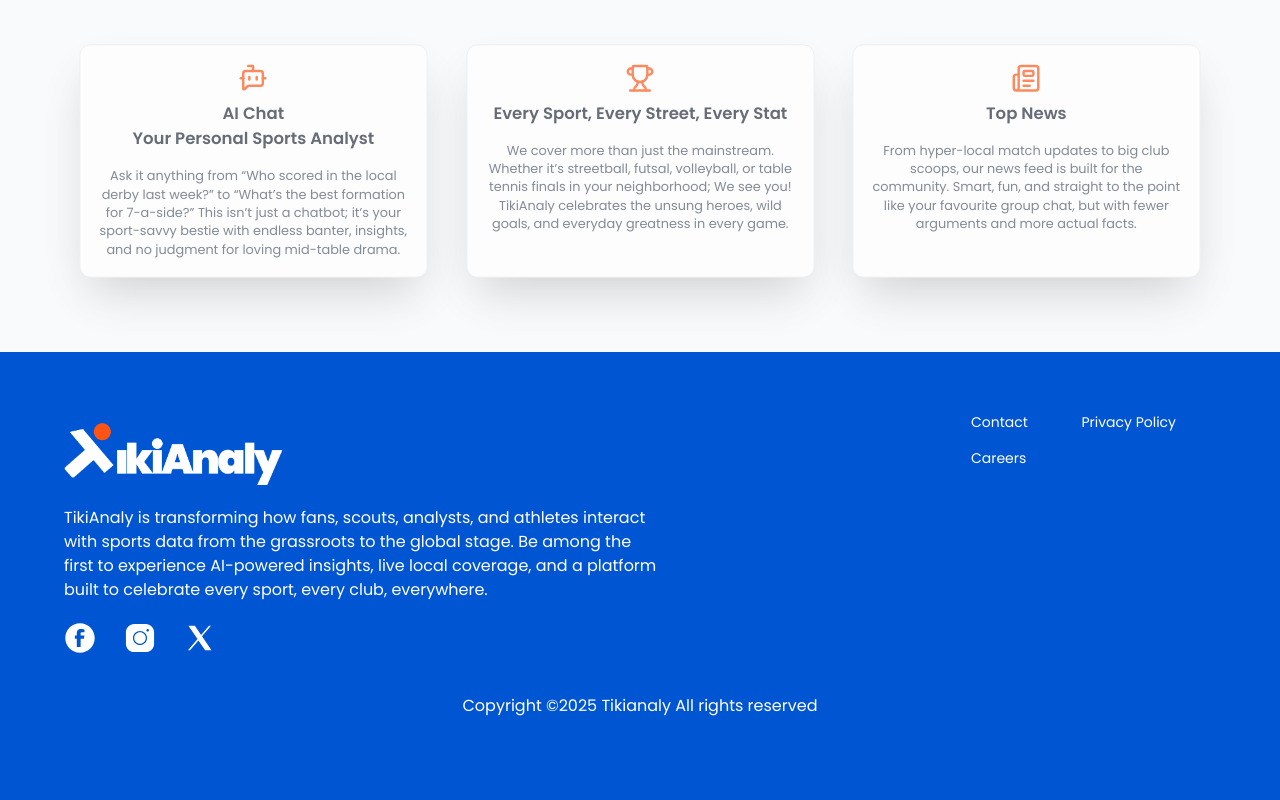
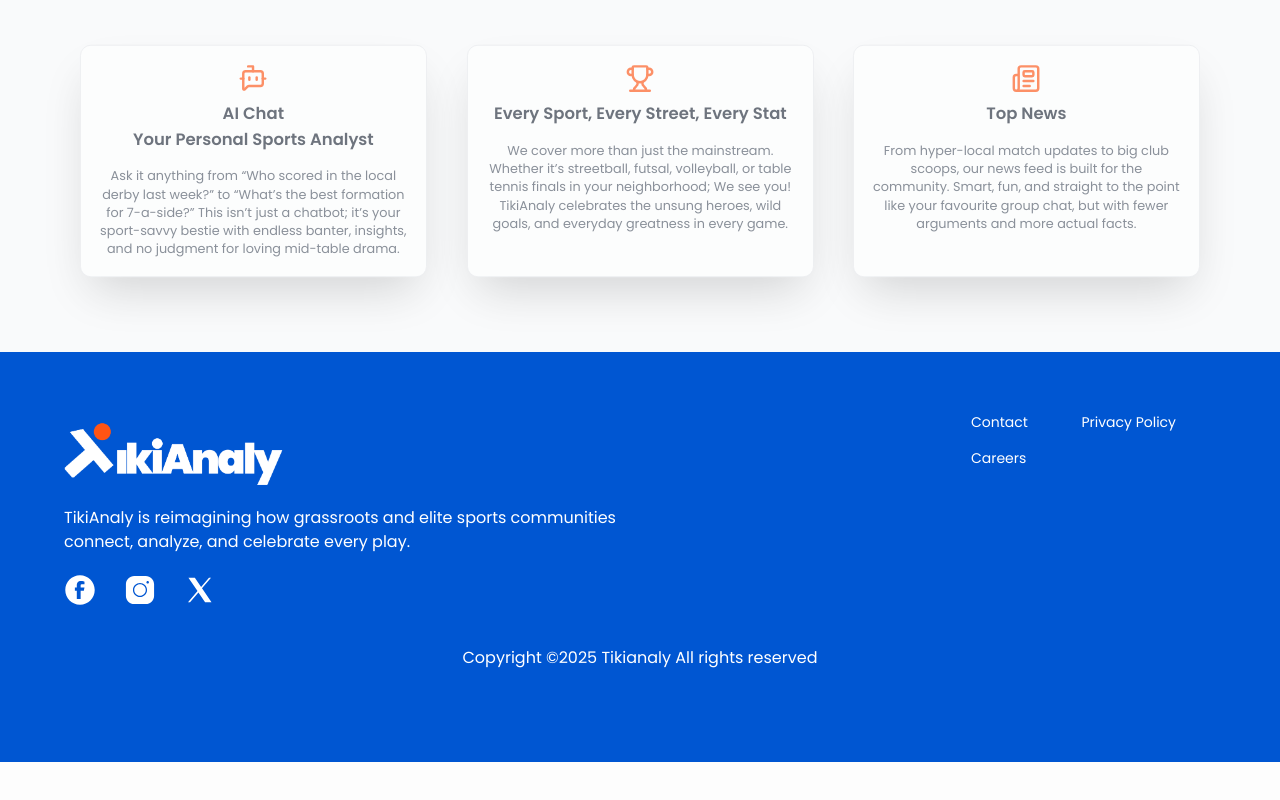
Before and after one commit to semzi/tawaitlist, a React (Vite) app: page / in a window 1280 px wide. Shown: the part 1126-1926 px from the top of the page. After the commit the page ends 1888 px from the top, so only its background shows below. Built offline with nearby package versions, Linux system fonts and the light colour scheme.

Commit message:
feat: Update footer with new logo and social media links

```diff
--- a/src/Footer.tsx
+++ b/src/Footer.tsx
@@ -11,11 +11,8 @@
         <div className="flex flex-col max-w-150">
           <img src="/logo2.png" className="w-60" alt="TikiAnaly Logo" />
           <p>
-            TikiAnaly is transforming how fans, scouts, analysts, and athletes
-            interact with sports data from the grassroots to the global stage.
-            Be among the first to experience AI-powered insights, live local
-            coverage, and a platform built to celebrate every sport, every club,
-            everywhere.
+            TikiAnaly is reimagining how grassroots and elite sports communities
+            connect, analyze, and celebrate every play.
           </p>
           <div className="flex gap-7 mt-5">
             {/* Facebook SVG */}
@@ -57,7 +54,11 @@
               </svg>
             </a>
             {/* X (Twitter) SVG */}
-            <a href="https://x.com/TikiAnaly" target="_blank" rel="noopener noreferrer">
+            <a
+              href="https://x.com/TikiAnaly"
+              target="_blank"
+              rel="noopener noreferrer"
+            >
               <svg
                 xmlns="http://www.w3.org/2000/svg"
                 x="0px"
```
